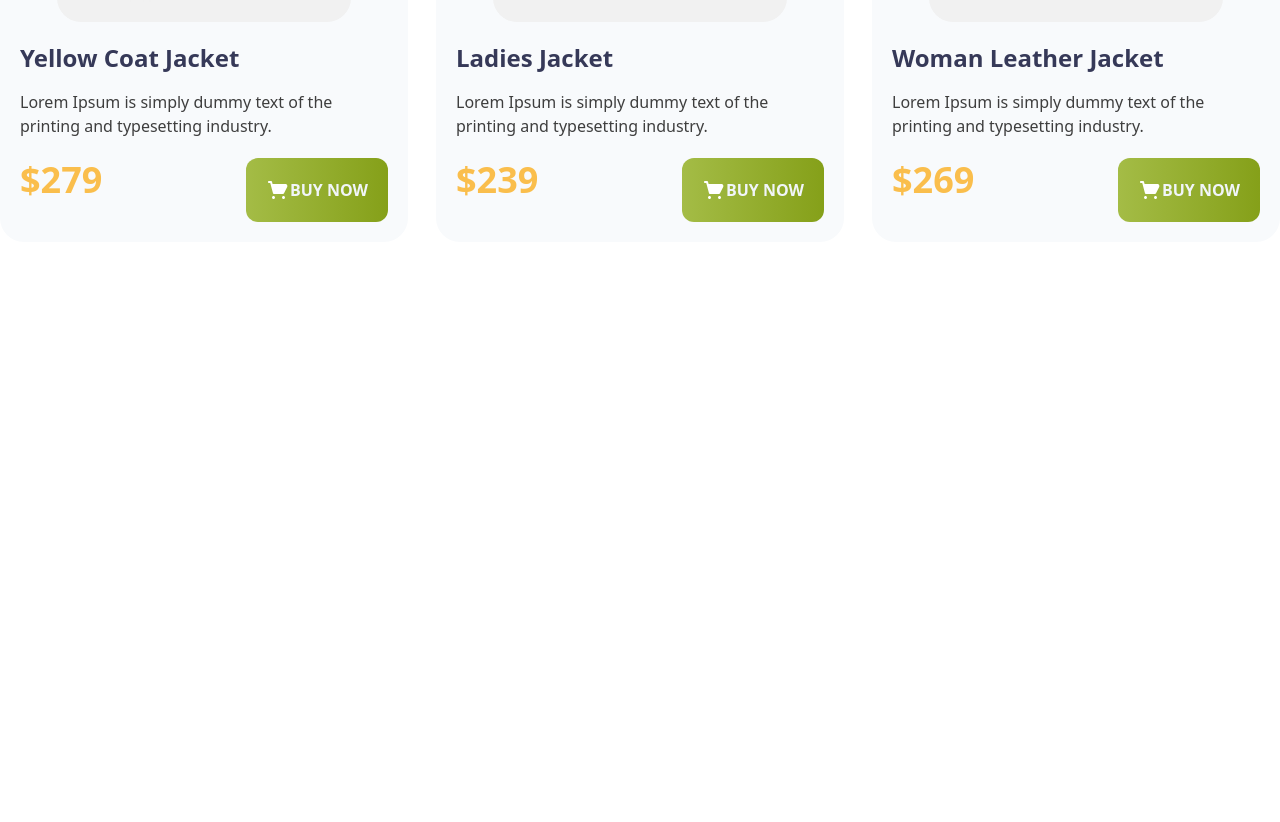
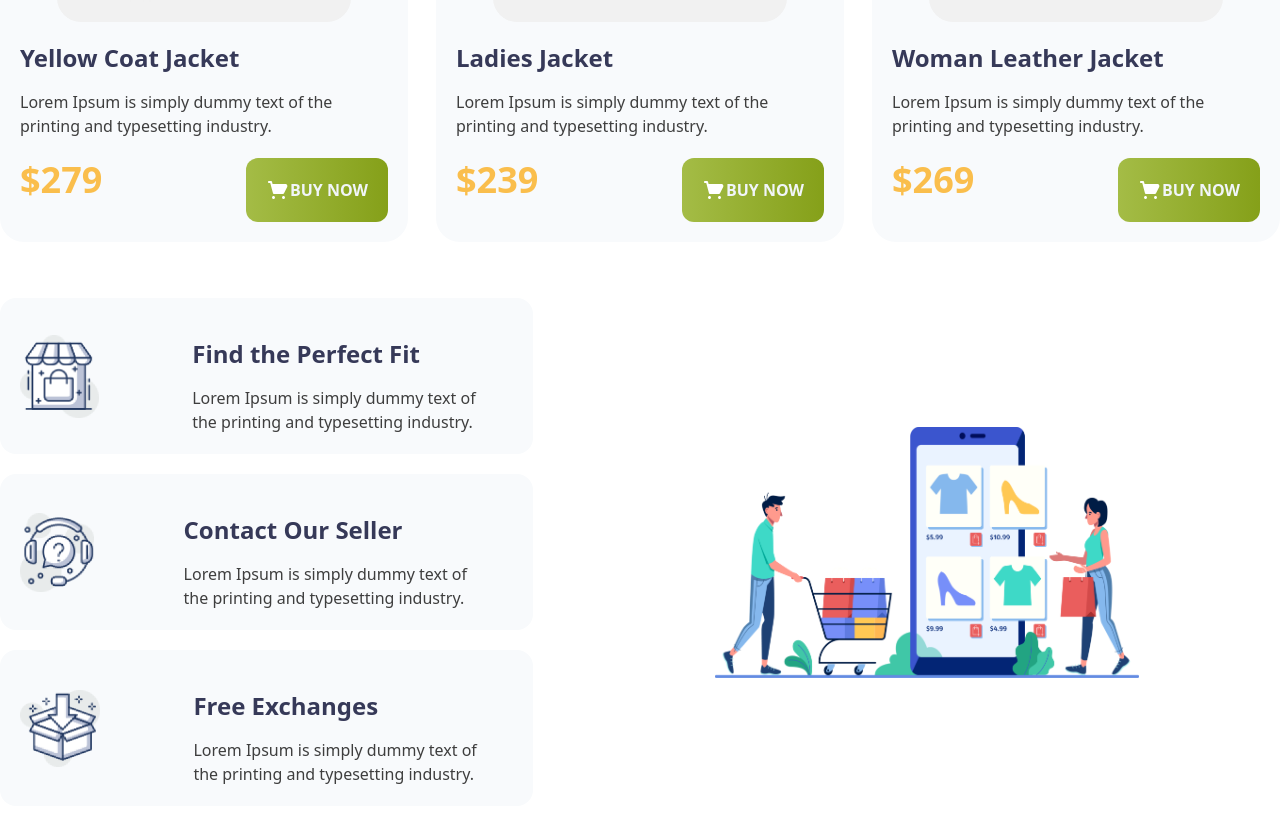
Before and after one commit to ahmed-niaz/PenguinFashion, a website built with Vite: page index.html in a window 1280 px wide. Shown: the part 1752-2574 px from the top of the page. Before the commit the page ends 1994 px from the top, so only its background shows below. Built offline with nearby package versions, Linux system fonts and the light colour scheme; files whose address does not match are found by name.

Commit message:
almost complete other section

```diff
--- a/index.html
+++ b/index.html
@@ -76,11 +76,21 @@
     </header>
     <main>
       <section class="container w-11/12 md:w-full mx-auto my-0">
-        <h2 class="text-[#363958] text-5xl font-medium uppercase mt-12 ">Men Jacket</h2>
-        <div class="flex gap-7 md:flex-row flex-col  justify-between items-center  rounded-3xl mt-5">
+        <h2 class="text-[#363958] text-5xl font-medium uppercase mt-12">
+          Men Jacket
+        </h2>
+        <div
+          class="flex gap-7 md:flex-row flex-col justify-between items-center rounded-3xl mt-5"
+        >
           <div class="bg-slate-50 rounded-3xl p-5">
-            <img class="rounded-3xl w-4/5 p-5 content-center bg-[#f1f1f1] mx-auto my-0" src="./assets/images/jacket-4.png" alt="Jacket" />
-            <h3 class="text-2xl mt-5 mb-4 font-bold text-[#363958]">Snowboard Jacket Mens</h3>
+            <img
+              class="rounded-3xl w-4/5 p-5 content-center bg-[#f1f1f1] mx-auto my-0"
+              src="./assets/images/jacket-4.png"
+              alt="Jacket"
+            />
+            <h3 class="text-2xl mt-5 mb-4 font-bold text-[#363958]">
+              Snowboard Jacket Mens
+            </h3>
             <p class="w-11/12 text-[#3E3E3E] text-base font-medium">
               Lorem Ipsum is simply dummy text of the printing and typesetting
               industry.
@@ -98,8 +108,14 @@
             </div>
           </div>
           <div class="bg-slate-50 rounded-3xl p-5">
-            <img class="rounded-3xl w-4/5 p-5 content-center bg-[#f1f1f1] mx-auto my-0" src="./assets/images/jacket-5.png" alt="Jacket" />
-            <h3 class="text-2xl mt-5 mb-4 font-bold text-[#363958]">Man Leather Jackets</h3>
+            <img
+              class="rounded-3xl w-4/5 p-5 content-center bg-[#f1f1f1] mx-auto my-0"
+              src="./assets/images/jacket-5.png"
+              alt="Jacket"
+            />
+            <h3 class="text-2xl mt-5 mb-4 font-bold text-[#363958]">
+              Man Leather Jackets
+            </h3>
             <p class="w-11/12 text-[#3E3E3E] text-base font-medium">
               Lorem Ipsum is simply dummy text of the printing and typesetting
               industry.
@@ -117,8 +133,14 @@
             </div>
           </div>
           <div class="bg-slate-50 rounded-3xl p-5">
-            <img class="rounded-3xl w-4/5 p-5 content-center bg-[#f1f1f1] mx-auto my-0" src="./assets/images/jacket-6.png" alt="Jacket" />
-            <h3 class="text-2xl mt-5 mb-4 font-bold text-[#363958]">Man Casual Jackets</h3>
+            <img
+              class="rounded-3xl w-4/5 p-5 content-center bg-[#f1f1f1] mx-auto my-0"
+              src="./assets/images/jacket-6.png"
+              alt="Jacket"
+            />
+            <h3 class="text-2xl mt-5 mb-4 font-bold text-[#363958]">
+              Man Casual Jackets
+            </h3>
             <p class="w-11/12 text-[#3E3E3E] text-base font-medium">
               Lorem Ipsum is simply dummy text of the printing and typesetting
               industry.
@@ -138,11 +160,21 @@
         </div>
       </section>
       <section class="container w-11/12 md:w-full mx-auto my-0">
-        <h2 class="text-[#363958] text-5xl font-medium uppercase mt-12 ">Woman Jacket</h2>
-        <div class="flex gap-7 md:flex-row flex-col  justify-between items-center  rounded-3xl mt-5">
+        <h2 class="text-[#363958] text-5xl font-medium uppercase mt-12">
+          Woman Jacket
+        </h2>
+        <div
+          class="flex gap-7 md:flex-row flex-col justify-between items-center rounded-3xl mt-5"
+        >
           <div class="bg-slate-50 rounded-3xl p-5">
-            <img class="rounded-3xl w-4/5 p-5 content-center bg-[#f1f1f1] mx-auto my-0" src="./assets/images/jacket-1.png" alt="Jacket" />
-            <h3 class="text-2xl mt-5 mb-4 font-bold text-[#363958]">Yellow Coat Jacket </h3>
+            <img
+              class="rounded-3xl w-4/5 p-5 content-center bg-[#f1f1f1] mx-auto my-0"
+              src="./assets/images/jacket-1.png"
+              alt="Jacket"
+            />
+            <h3 class="text-2xl mt-5 mb-4 font-bold text-[#363958]">
+              Yellow Coat Jacket
+            </h3>
             <p class="w-11/12 text-[#3E3E3E] text-base font-medium">
               Lorem Ipsum is simply dummy text of the printing and typesetting
               industry.
@@ -160,8 +192,14 @@
             </div>
           </div>
           <div class="bg-slate-50 rounded-3xl p-5">
-            <img class="rounded-3xl w-4/5 p-5 content-center bg-[#f1f1f1] mx-auto my-0" src="./assets/images/jacket-2.png" alt="Jacket" />
-            <h3 class="text-2xl mt-5 mb-4 font-bold text-[#363958]">Ladies Jacket </h3>
+            <img
+              class="rounded-3xl w-4/5 p-5 content-center bg-[#f1f1f1] mx-auto my-0"
+              src="./assets/images/jacket-2.png"
+              alt="Jacket"
+            />
+            <h3 class="text-2xl mt-5 mb-4 font-bold text-[#363958]">
+              Ladies Jacket
+            </h3>
             <p class="w-11/12 text-[#3E3E3E] text-base font-medium">
               Lorem Ipsum is simply dummy text of the printing and typesetting
               industry.
@@ -179,8 +217,14 @@
             </div>
           </div>
           <div class="bg-slate-50 rounded-3xl p-5">
-            <img class="rounded-3xl w-4/5 p-5 content-center bg-[#f1f1f1] mx-auto my-0" src="./assets/images/jacket-3.png" alt="Jacket" />
-            <h3 class="text-2xl mt-5 mb-4 font-bold text-[#363958]">Woman Leather Jacket</h3>
+            <img
+              class="rounded-3xl w-4/5 p-5 content-center bg-[#f1f1f1] mx-auto my-0"
+              src="./assets/images/jacket-3.png"
+              alt="Jacket"
+            />
+            <h3 class="text-2xl mt-5 mb-4 font-bold text-[#363958]">
+              Woman Leather Jacket
+            </h3>
             <p class="w-11/12 text-[#3E3E3E] text-base font-medium">
               Lorem Ipsum is simply dummy text of the printing and typesetting
               industry.
@@ -199,6 +243,76 @@
           </div>
         </div>
       </section>
+      <section class="container w-11/12 md:w-full mx-auto my-0">
+        <div
+          class="flex justify-between items-center my-14 flex-col md:flex-row gap-10"
+        >
+          <div class="flex md:flex-col gap-5">
+            <div
+              class="flex justify-between items-center gap-10 rounded-2xl bg-slate-50 p-5"
+            >
+              <div>
+                <img class="w-3/5" src="./assets/icons/house.png" alt="House" />
+              </div>
+              <div>
+                <h3 class="text-2xl mt-5 mb-4 font-bold text-[#363958]">
+                  Find the Perfect Fit
+                </h3>
+                <p class="w-11/12 text-[#3E3E3E] text-base font-medium">
+                  Lorem Ipsum is simply dummy text of the printing and
+                  typesetting industry.
+                </p>
+              </div>
+            </div>
+            <div
+              class="flex justify-between items-center gap-10 rounded-2xl bg-slate-50 p-5"
+            >
+              <div>
+                <img
+                  class="w-3/5"
+                  src="./assets/icons/question.png"
+                  alt="House"
+                />
+              </div>
+              <div>
+                <h3 class="text-2xl mt-5 mb-4 font-bold text-[#363958]">
+                  Contact Our Seller
+                </h3>
+                <p class="w-11/12 text-[#3E3E3E] text-base font-medium">
+                  Lorem Ipsum is simply dummy text of the printing and
+                  typesetting industry.
+                </p>
+              </div>
+            </div>
+            <div
+              class="flex justify-between items-center gap-10 rounded-2xl bg-slate-50 p-5"
+            >
+              <div>
+                <img class="w-3/5" src="./assets/icons/box.png" alt="Box" />
+              </div>
+              <div>
+                <h3 class="text-2xl mt-5 mb-4 font-bold text-[#363958]">
+                  Free Exchanges
+                </h3>
+                <p class="w-11/12 text-[#3E3E3E] text-base font-medium">
+                  Lorem Ipsum is simply dummy text of the printing and
+                  typesetting industry.
+                </p>
+              </div>
+            </div>
+          </div>
+          <div class="w-11/12">
+            <img
+              class="w-3/5 mx-auto my-0"
+              src="./assets/images/shopping.png"
+              alt="Shopping"
+            />
+          </div>
+        </div>
+      </section>
     </main>
+    <footer>
+
+    </footer>
   </body>
 </html>
```
